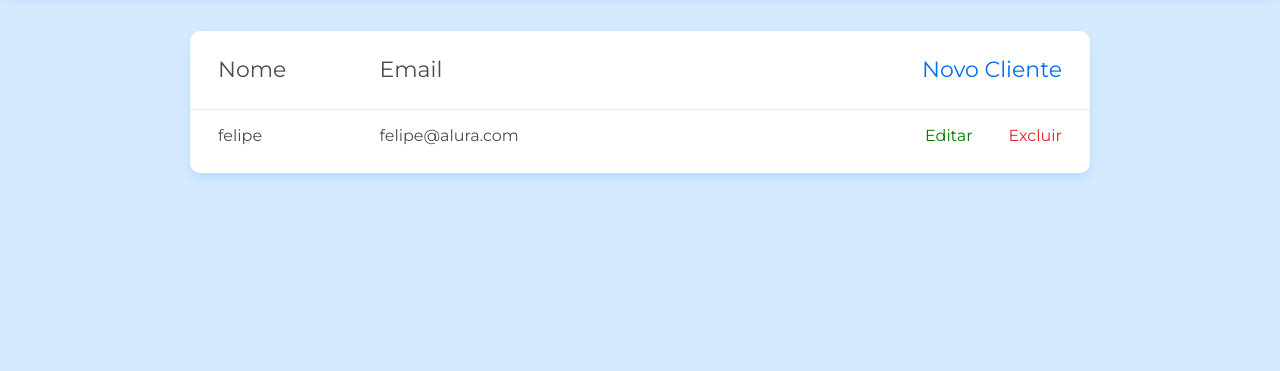
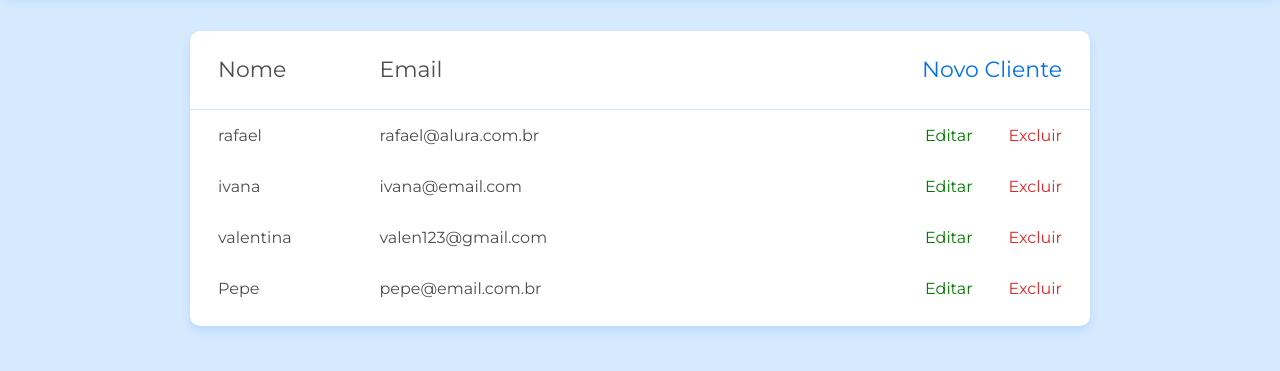
Before and after one commit to rafael-rosa1/learning-frontend, a website with bundled scripts: page crud-js/projeto_inicial/admin/telas/lista_cliente.html in a window 1280 px wide. Shown: the part 81-452 px from the top of the page. Built offline with nearby package versions, Linux system fonts and the light colour scheme; data requests are answered from the project's data file.

Commit message:
fim aula crud em javascript

```diff
--- a/crud-js/projeto_inicial/admin/controller/listaClientes-controller.js
+++ b/crud-js/projeto_inicial/admin/controller/listaClientes-controller.js
@@ -1,24 +1,50 @@
 import { clienteService } from "../service/cliente-service.js"
-const criaNovaLinha = (nome, email) => {
+const criaNovaLinha = (nome, email, id) => {
   const linhaNovoCliente = document.createElement('tr')
   const conteudo = `
   <td class="td" data-td>${nome}</td>
                 <td>${email}</td>
                 <td>
                     <ul class="tabela__botoes-controle">
-                        <li><a href="../telas/edita_cliente.html" class="botao-simples botao-simples--editar">Editar</a></li>
+                        <li><a href="../telas/edita_cliente.html?id=${id}" class="botao-simples botao-simples--editar">Editar</a></li>
                         <li><button class="botao-simples botao-simples--excluir" type="button">Excluir</button></li>
                     </ul>
                 </td>
                 `
   linhaNovoCliente.innerHTML = conteudo
+  linhaNovoCliente.dataset.id = id
   return linhaNovoCliente
 }
 
 const tabela = document.querySelector('[data-tabela]')
 
-clienteService.listaClientes().then(data => {
-  data.forEach(elemento => {
-    tabela.appendChild(criaNovaLinha(elemento.nome, elemento.email))
-  })
+tabela.addEventListener('click', async (evento) => {
+  let botaoDeletar = evento.target.className === 'botao-simples botao-simples--excluir'
+  if(botaoDeletar) {
+    try {
+      const linhaCliente = evento.target.closest('[data-id]')
+      let id = linhaCliente.dataset.id
+      await clienteService.removeCliente(id)
+      linhaCliente.remove()
+    }
+    catch(erro) {
+      console.log(erro)
+      window.location.href = '../telas/erro.html'
+    }
+  }
 })
+
+const render = async () => {
+  try {
+    const listaClientes = await clienteService.listaClientes()
+    listaClientes.forEach(elemento => {
+      tabela.appendChild(criaNovaLinha(elemento.nome, elemento.email, elemento.id))
+    })
+  }
+  catch(erro) {
+    console.log(erro)
+    window.location.href = '../telas/erro.html'
+  }
+}
+
+render()
--- a/crud-js/projeto_inicial/admin/db.json
+++ b/crud-js/projeto_inicial/admin/db.json
@@ -1,9 +1,24 @@
 {
   "profile": [
     {
-      "nome": "felipe",
-      "email": "felipe@alura.com",
+      "nome": "rafael",
+      "email": "rafael@alura.com.br",
       "id": 1
+    },
+    {
+      "nome": "ivana",
+      "email": "ivana@email.com",
+      "id": 3
+    },
+    {
+      "nome": "valentina",
+      "email": "valen123@gmail.com",
+      "id": 4
+    },
+    {
+      "nome": "Pepe",
+      "email": "pepe@email.com.br",
+      "id": 5
     }
   ]
 }
--- a/crud-js/projeto_inicial/admin/service/cliente-service.js
+++ b/crud-js/projeto_inicial/admin/service/cliente-service.js
@@ -1,7 +1,11 @@
 const listaClientes = () => {
   return fetch(`http://localhost:3000/profile`)
   .then(resposta => {
-    return resposta.json()
+    if(resposta.ok) {
+      return resposta.json()
+    }
+    throw new Error('Não foi possível listar os clientes')
+
   })
   // como fazer sem o fetch
   // const promise = new Promise((resolve, reject) => {
@@ -20,6 +24,68 @@ const listaClientes = () => {
   // return promise
 }
 
+const criaCliente = (nome, email) => {
+  return fetch(`http://localhost:3000/profile`, {
+    method: 'POST',
+    headers: {
+      'Content-Type' : 'application/json'
+    },
+    body: JSON.stringify({
+      nome: nome,
+      email: email
+    })
+  })
+  .then(resposta => {
+    if(resposta.ok) {
+      return resposta.body
+    }
+    throw new Error('Não foi possível criar um cliente')
+  })
+}
+
+const removeCliente = (id) => {
+  return fetch(`http://localhost:3000/profile/${id}`, {
+    method: 'DELETE'
+  }).then(resposta => {
+    if(!resposta.ok){
+      throw new Error('Não foi possível remover o cliente')
+    }
+  })
+}
+
+const detalhaCliente = (id) => {
+  return fetch(`http://localhost:3000/profile/${id}`)
+  .then(resposta => {
+    if(resposta.ok){
+      return resposta.json()
+    }
+    throw new Error('Não foi possível detalhar o cliente')
+  })
+}
+
+const atualizaCliente = (id, nome, email) => {
+  return fetch(`http://localhost:3000/profile/${id}`, {
+    method: 'PUT',
+    headers: {
+      'Content-Type' : 'application/json'
+    },
+    body: JSON.stringify({
+      nome: nome,
+      email: email
+    })
+  })
+  .then(resposta => {
+    if(resposta.ok){
+      return resposta.json()
+    }
+    throw new Error('Não foi possível atualizar o cliente')
+  })
+}
+
 export const clienteService = {
-  listaClientes
+  listaClientes,
+  criaCliente,
+  removeCliente,
+  detalhaCliente,
+  atualizaCliente
 }
```
Also changed, not shown: crud-js/projeto_inicial/admin/controller/atualizaCliente-controller.js (added, +35 -0 lines), crud-js/projeto_inicial/admin/controller/cadastraClientes-controller.js (added, +18 -0 lines), crud-js/projeto_inicial/admin/telas/cadastra_cliente.html (+1 -1 lines), crud-js/projeto_inicial/admin/telas/edita_cliente.html (+1 -0 lines).
